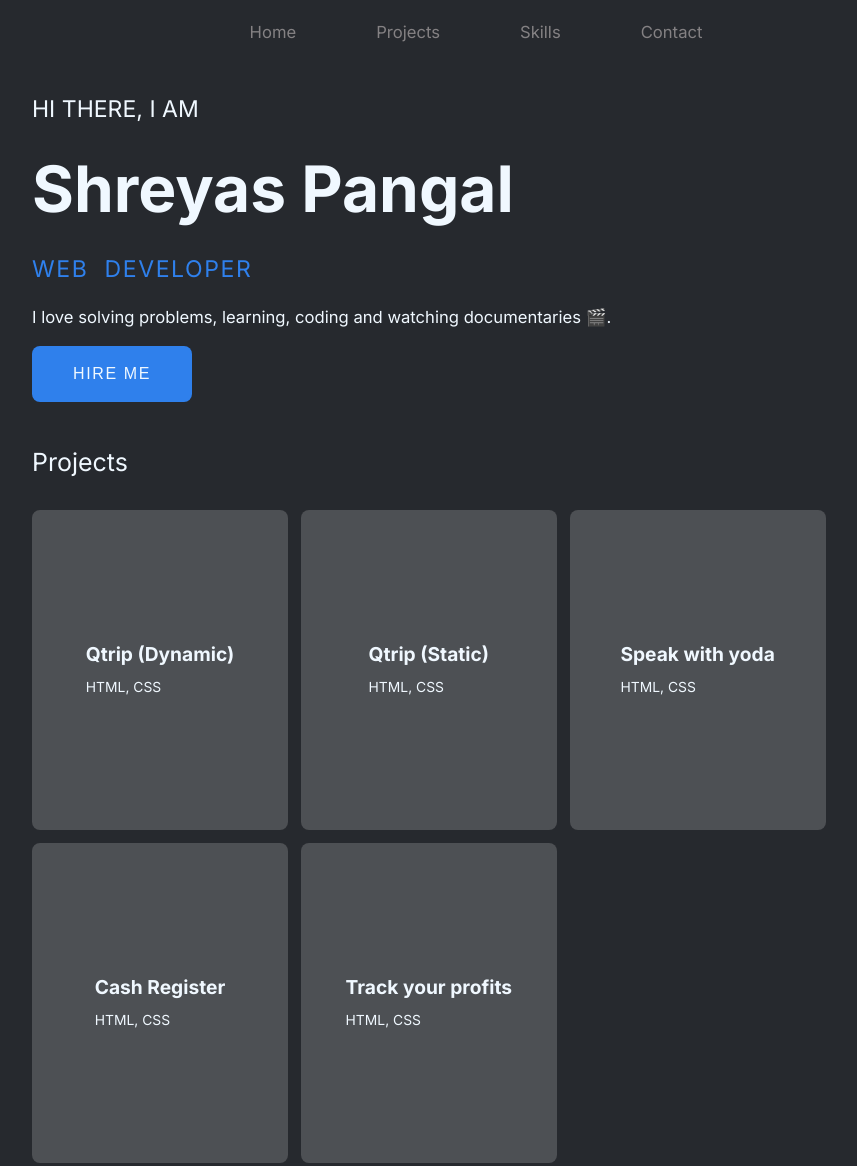
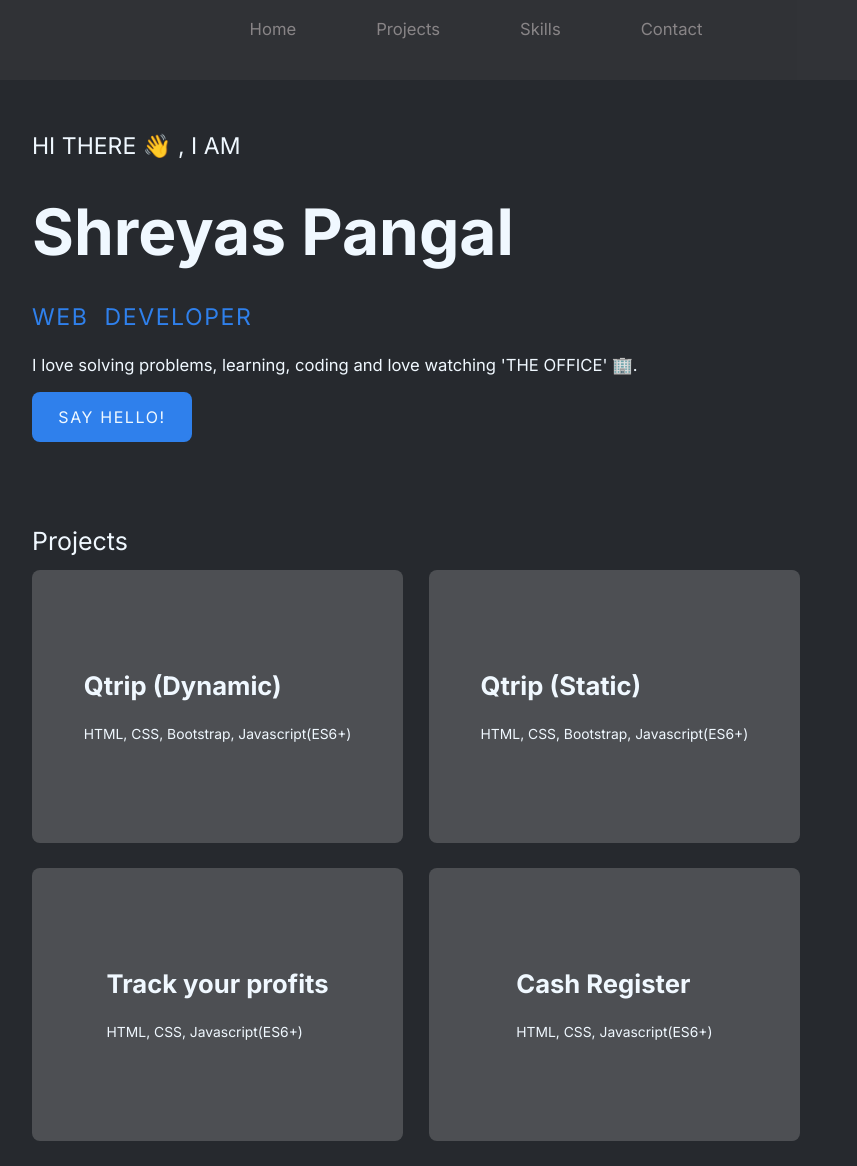
Before and after one commit to Shreyas-13-ops/portfolio-dark-theme, a plain HTML site: page index.html in a window 1280 px wide. Shown: the top 1166 px of the page, without its empty margins (224-1081 px from the left). Drawn offline with Linux system fonts and the light colour scheme.

Commit message:
Update all ---> nav, cards, and bio

```diff
--- a/index.html
+++ b/index.html
@@ -27,14 +27,14 @@
 
     <main class="">
       <section id="home" class="home">
-        <p>HI THERE, I AM</p>
+        <p>HI THERE 👋 , I AM</p>
         <h2 class="author-name">Shreyas Pangal</h2>
         <p class="theme-color-txt">WEB DEVELOPER</p>
         <p class="">
-          I love solving problems, learning, coding and watching documentaries
-          🎬.
+          I love solving problems, learning, coding and love watching 'THE
+          OFFICE' 🏢.
         </p>
-        <button type="button" class="btn btn-primary">HIRE ME</button>
+        <button type="button" class="btn btn-hello">SAY HELLO!</button>
       </section>
 
       <section id="projects" class="projects">
@@ -43,7 +43,10 @@
           <div class="card-project card">
             <div class="card-body">
               <h4 class="card-title">Qtrip (Dynamic)</h4>
-              <small>HTML, CSS</small>
+              <small>HTML, CSS, Bootstrap, Javascript(ES6+)</small>
+            </div>
+            <div class="hamburger">
+              <i class="fas fa-chevron-circle-up"></i>
             </div>
             <!-- <div class="card-project-icons">
               <div class="website"></div>
@@ -53,7 +56,27 @@
           <div class="card-project card">
             <div class="card-body">
               <h4 class="card-title">Qtrip (Static)</h4>
-              <small>HTML, CSS</small>
+              <small>HTML, CSS, Bootstrap, Javascript(ES6+)</small>
+            </div>
+            <!-- <div class="card-project-icons">
+              <div class="website"></div>
+              <div class="github"></div>
+            </div> -->
+          </div>
+          <div class="card-project card">
+            <div class="card-body">
+              <h4 class="card-title">Track your profits</h4>
+              <small>HTML, CSS, Javascript(ES6+)</small>
+            </div>
+            <!-- <div class="card-project-icons">
+              <div class="website"></div>
+              <div class="github"></div>
+            </div> -->
+          </div>
+          <div class="card-project card">
+            <div class="card-body">
+              <h4 class="card-title">Cash Register</h4>
+              <small>HTML, CSS, Javascript(ES6+)</small>
             </div>
             <!-- <div class="card-project-icons">
               <div class="website"></div>
@@ -63,26 +86,6 @@
           <div class="card-project card">
             <div class="card-body">
               <h4 class="card-title">Speak with yoda</h4>
-              <small>HTML, CSS</small>
-            </div>
-            <!-- <div class="card-project-icons">
-              <div class="website"></div>
-              <div class="github"></div>
-            </div> -->
-          </div>
-          <div class="card-project card">
-            <div class="card-body">
-              <h4 class="card-title">Cash Register</h4>
-              <small>HTML, CSS</small>
-            </div>
-            <!-- <div class="card-project-icons">
-              <div class="website"></div>
-              <div class="github"></div>
-            </div> -->
-          </div>
-          <div class="card-project card">
-            <div class="card-body">
-              <h4 class="card-title">Track your profits</h4>
               <small>HTML, CSS</small>
             </div>
             <!-- <div class="card-project-icons">
@@ -104,36 +107,24 @@
             <!-- <div class="skill-img"></div> -->
             <div class="card-body">
               <h4 class="card-title">HTML5</h4>
-              <p class="card-text">
-                Lorem ipsum dolor sit amet, consectetur adipiscing elit.
-              </p>
             </div>
           </div>
           <div class="card-skill card">
             <!-- <div class="skill-img"></div> -->
             <div class="card-body">
               <h4 class="card-title">CSS3</h4>
-              <p class="card-text">
-                Lorem ipsum dolor sit amet, consectetur adipiscing elit.
-              </p>
             </div>
           </div>
           <div class="card-skill card">
             <!-- <div class="skill-img"></div> -->
             <div class="card-body">
               <h4 class="card-title">Bootstrap5</h4>
-              <p class="card-text">
-                Lorem ipsum dolor sit amet, consectetur adipiscing elit.
-              </p>
             </div>
           </div>
           <div class="card-skill card">
             <!-- <div class="skill-img"></div> -->
             <div class="card-body">
-              <h4 class="card-title">JavaScript(ES6+)</h4>
-              <p class="card-text">
-                Lorem ipsum dolor sit amet, consectetur adipiscing elit.
-              </p>
+              <h4 class="card-title">JavaScript</h4>
             </div>
           </div>
         </div>
@@ -147,15 +138,33 @@
           <form action="" method="post">
             <p>
               <label for="fullname">Full name:</label>
-              <input type="text" id="fullname" name="fullname" placeholder="Joh Doe" required/>
+              <input
+                type="text"
+                id="fullname"
+                name="fullname"
+                placeholder="Joh Doe"
+                required
+              />
             </p>
             <p>
               <label for="email">Email:</label>
-              <input type="email" id="email" name="email" placeholder="abc@email.com" required/>
+              <input
+                type="email"
+                id="email"
+                name="email"
+                placeholder="abc@email.com"
+                required
+              />
             </p>
             <p>
               <label for="message">Your message:</label>
-              <textarea id="message" name="message" cols="30" rows="5" placeholder="Hey Shreyas, I would like to know about..."></textarea>
+              <textarea
+                id="message"
+                name="message"
+                cols="30"
+                rows="5"
+                placeholder="Hey Shreyas, I would like to know about..."
+              ></textarea>
             </p>
             <button type="submit" class="btn-submit">SEND</button>
           </form>
--- a/styles/style.css
+++ b/styles/style.css
@@ -16,12 +16,14 @@ html {
 * {
   box-sizing: border-box;
   margin: 0;
+  list-style: none;
+  text-decoration: none;
+  font-family: "Inter", Arial, sans-serif;
 }
 body {
   /* FONT */
-  font-family: "Inter", Arial, sans-serif;
   font-size: 1.3vw;
-  line-height: 2.5vw;
+  line-height: 1.6;
   margin-bottom: 2rem;
 
   /* COLOR */
@@ -30,26 +32,27 @@ body {
 }
 main {
   margin: 0 auto;
+  margin-top: 8rem;
   width: 60%;
 }
 main section {
-  margin-top: 3.5vw;
+  margin-top: 5rem;
 }
 #projects h2,
 #skills h2,
 #contact h2 {
-  padding-bottom: 2rem;
+  padding-bottom: .5rem;
   font-weight: normal;
 }
 
 /* HOME SECTION */
-.home p , #contact > p{
+.contact > p, .home p {
   font-size: 1.8vw;
   font-weight: 500;
 }
-.author-name, #contact > h2 {
+.author-name, .contact > h2 {
   font-size: 5vw;
-  padding: 3rem 0;
+  padding: 1rem 0;
 }
 .theme-color-txt {
   word-spacing: 0.5rem;
@@ -69,35 +72,40 @@ button {
   letter-spacing: 0.1rem;
 
   margin-top: 0.8rem;
+  padding: 1.2vw;
   width: 10rem;
-  height: 3.5rem;
 
   border: none;
   border-radius: 0.5rem;
-  transition: all .5s;
+  transition: all 250ms;
 }
 button:hover{
     background-color: var(--hover-bg-color);
 }
 /* NAV */
-nav ul {
-  list-style: none;
-  margin-top: 1rem;
+.navbar{
+  width: 100%;
+  height: 10vh;
+  background-color: var(--form-color-input);
+
+  position: fixed;
+  top: 0;
+}
+.navbar-nav {
+  padding-top: 1rem;
 
   display: flex;
   justify-content: center;
 }
-ul li {
+.navbar-nav li {
   padding-left: 5rem;
 }
-ul li a {
+.navbar-nav li a {
   color: var(--txt-color-light);
-  text-decoration: none;
 }
-ul li a:hover,
-ul li a:focus {
+.navbar-nav li a:hover,
+.navbar-nav li a:focus {
   color: var(--txt-color);
-  text-decoration: none;
 
   border-bottom: 1px solid var(--txt-color-light);
   padding-bottom: 0.2vw;
@@ -106,8 +114,8 @@ ul li a:focus {
 /* PROJECTS SECTION */
 .cards {
   display: grid;
-  grid-template-columns: 1fr 1fr 1fr;
-  gap: 1vw;
+  grid-template-columns: repeat(auto-fit, minmax(250px, 1fr));
+  gap: 2vw;
 }
 .card {
   position: relative;
@@ -117,8 +125,7 @@ ul li a:focus {
   align-items: center;
   justify-content: center;
 
-  width: 20vw;
-  height: 40vh;
+  padding: 6rem 2rem;
 
   background-color: rgba(211, 211, 211, 0.226);
   transition: all 0.8s;
@@ -126,32 +133,35 @@ ul li a:focus {
 .card:hover {
   background-color: var(--comp-bg-color);
 }
-.card-body {
-  position: absolute;
-  /* left: 5vw; */
-  z-index: 1;
+/* .card-body {
+  display: flex;
+  flex-flow: column;
+  align-items: space-between;
+  justify-content: center;
+} */
+.card-body small{
+  display: inline-block;
+  padding-top: 1rem;
 }
-.card-text {
+ .card-text {
     font-size: 0.8vw;
     line-height: 20px;
 }
 .card-title{
-    font-size: 1.5vw;
-    word-wrap: normal; /* break-word*/
-}
-#skills .card-body {
-  left: 5vw;
-}
-#skills .card-title{
-    padding-bottom: 5px;
+    font-size: 2vw;
 }
 
 /* FROM INPUT */
+.contact > h2{
+  padding-top: 0;
+  line-height: 1.2;
+}
 .form-input input, textarea{
     display: block;
     border-radius: .3rem;
 
     background: var(--form-color-input);
+    color: white;
     border: none;
 
     padding: 1rem;
@@ -163,4 +173,5 @@ ul li a:focus {
 }
 .form-input textarea{
     margin-bottom: 0rem;
+    color: white;
 }
```
Also changed, not shown: script/main.js (added).
